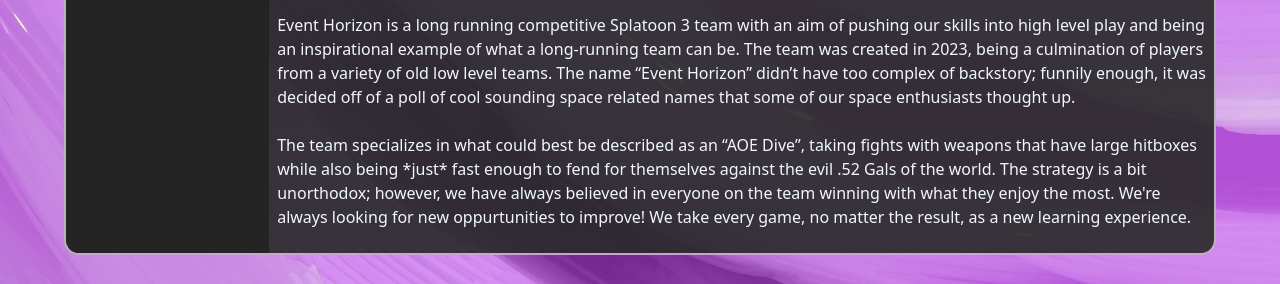
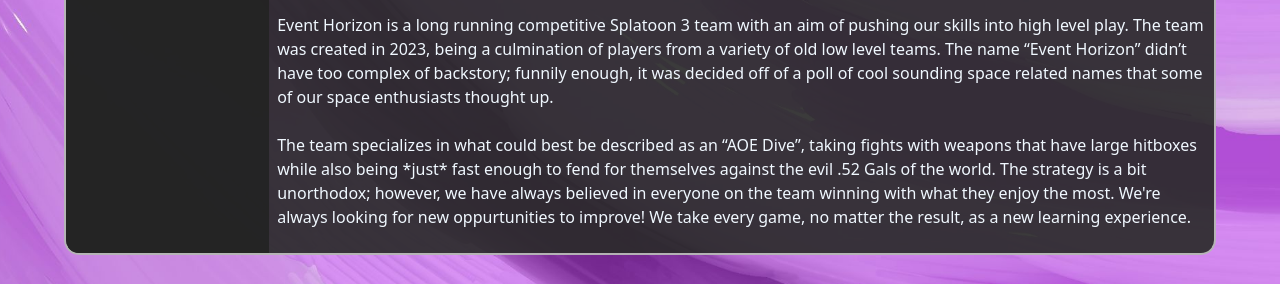
Before and after one commit to GalaxyKirby/Event-Horizon, a website built with Vite: page index.html in a window 1280 px wide. Shown: the part 516-800 px from the top of the page. Built offline with nearby package versions, Linux system fonts and the light colour scheme.

Commit message:
Small edit to main page text

```diff
--- a/index.html
+++ b/index.html
@@ -67,7 +67,7 @@
             <div class="text-container">
               <h5 class="title">Welcome To The Event Horizon</h5>
               <p class="content">
-                  Event Horizon is a long running competitive Splatoon 3 team with an aim of pushing our skills into high level play and being an inspirational example of what a long-running team can be. The team was created in 2023, being a culmination of players from a variety of old low level teams. The name “Event Horizon” didn’t have too complex of backstory; funnily enough, it was decided off of a poll of cool sounding space related names that some of our space enthusiasts thought up.
+                  Event Horizon is a long running competitive Splatoon 3 team with an aim of pushing our skills into high level play. The team was created in 2023, being a culmination of players from a variety of old low level teams. The name “Event Horizon” didn’t have too complex of backstory; funnily enough, it was decided off of a poll of cool sounding space related names that some of our space enthusiasts thought up.
                   <br />
                   <br />
                   The team specializes in what could best be described as an “AOE Dive”, taking fights with weapons that have large hitboxes while also being *just* fast enough to fend for themselves against the evil .52 Gals of the world. The strategy is a bit unorthodox; however, we have always believed in everyone on the team winning with what they enjoy the most. We're always looking for new oppurtunities to improve! We take every game, no matter the result, as a new learning experience.
```
